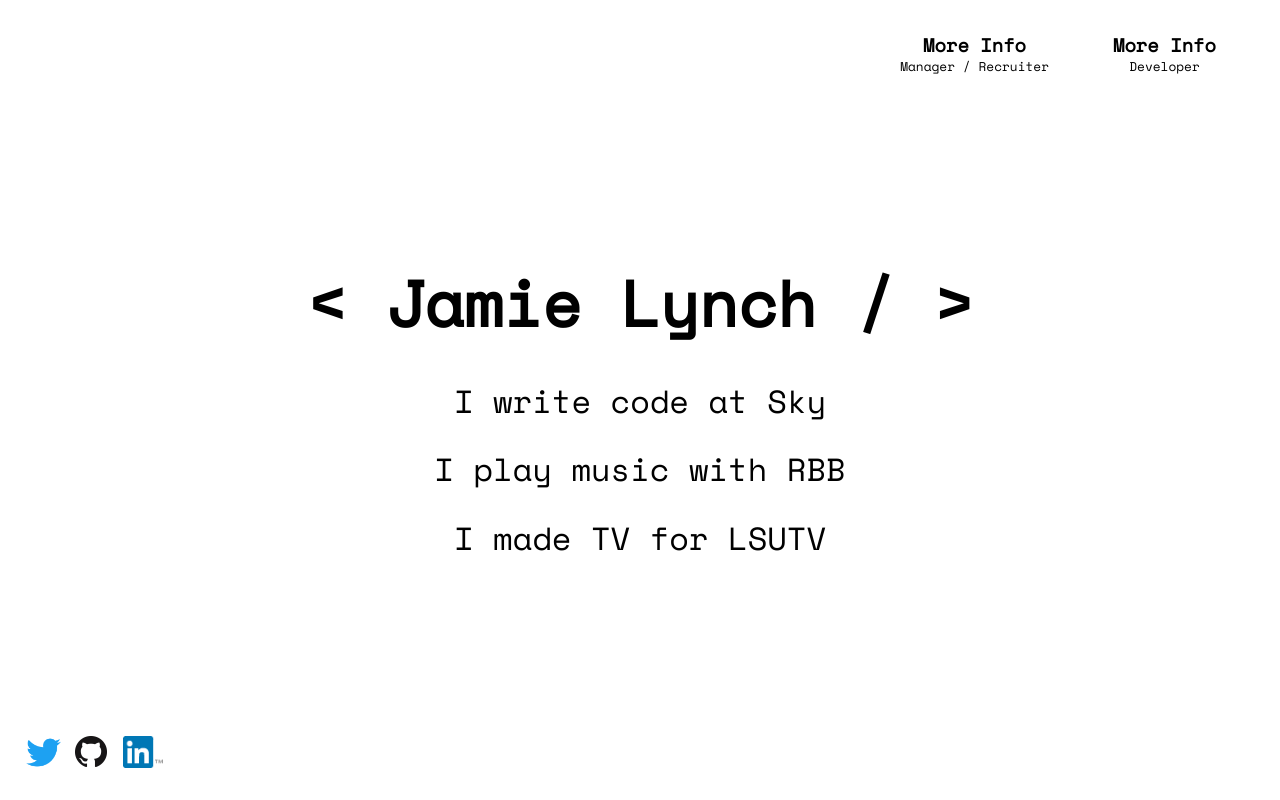
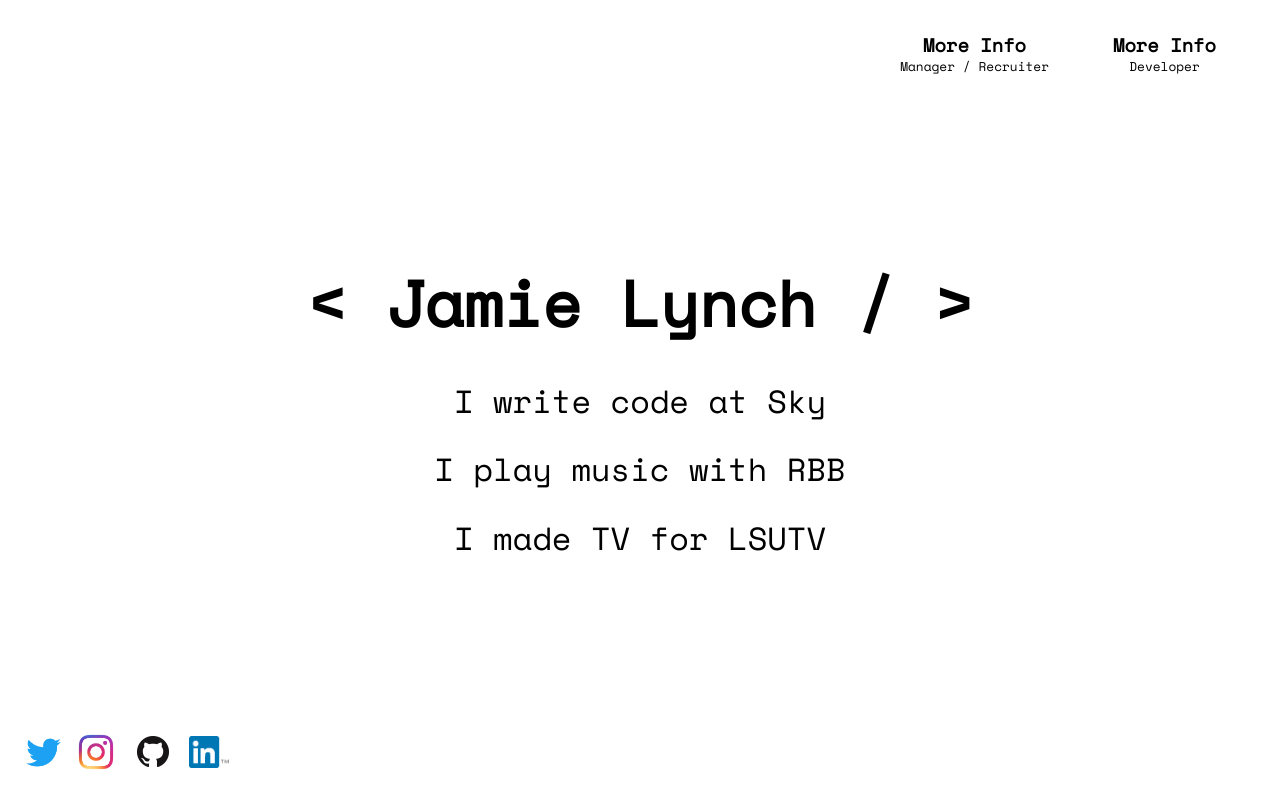
Before and after one commit to jamie-lynch/jamielynch.co.uk, a plain HTML site: page index.html in a window 1280 px wide. Drawn offline with nearby package versions, Linux system fonts and the light colour scheme.

Commit message:
add insta

```diff
--- a/index.html
+++ b/index.html
@@ -45,13 +45,16 @@
         </div>
         <div id="footer" class='flex w-100 mb3 ml3 items-center'>
             <a href="https://twitter.com/__jamielynch" target="_blank">
-                <img class='mr1' src="Twitter.png" width="55px" height="55px" />
+                <img class='mr0' src="Twitter.png" width="55px" height="55px" />
+            </a>
+            <a href="https://www.instagram.com/__jamielynch/" target="_blank">
+                <img class='mr3' src="Instagram.png" width="50px" height="50px" />
             </a>
             <a href="https://github.com/jamie-lynch" target="_blank">
                 <img class='mr3' src="GitHub.png" width="32px" height="32px" />
             </a>
             <a href="https://www.linkedin.com/in/jamielynch1/" target="_blank">
-                <img class='mr3' src="LinkedIn.png" width="40px" height="32px" />
+                <img class='ml1' src="LinkedIn.png" width="40px" height="32px" />
             </a>
         </div>
     </div>
```
Also changed, not shown: Instagram.png (added).
